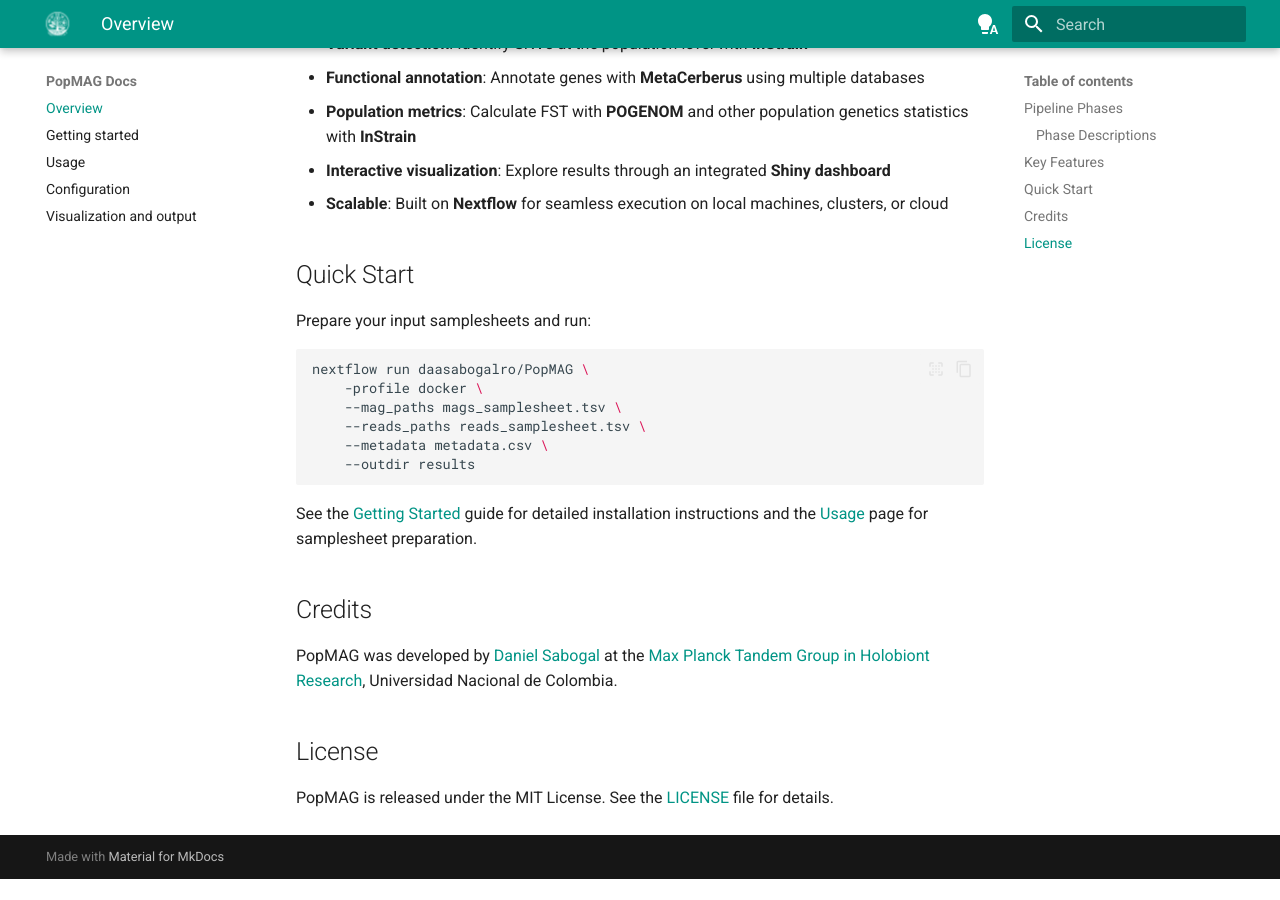
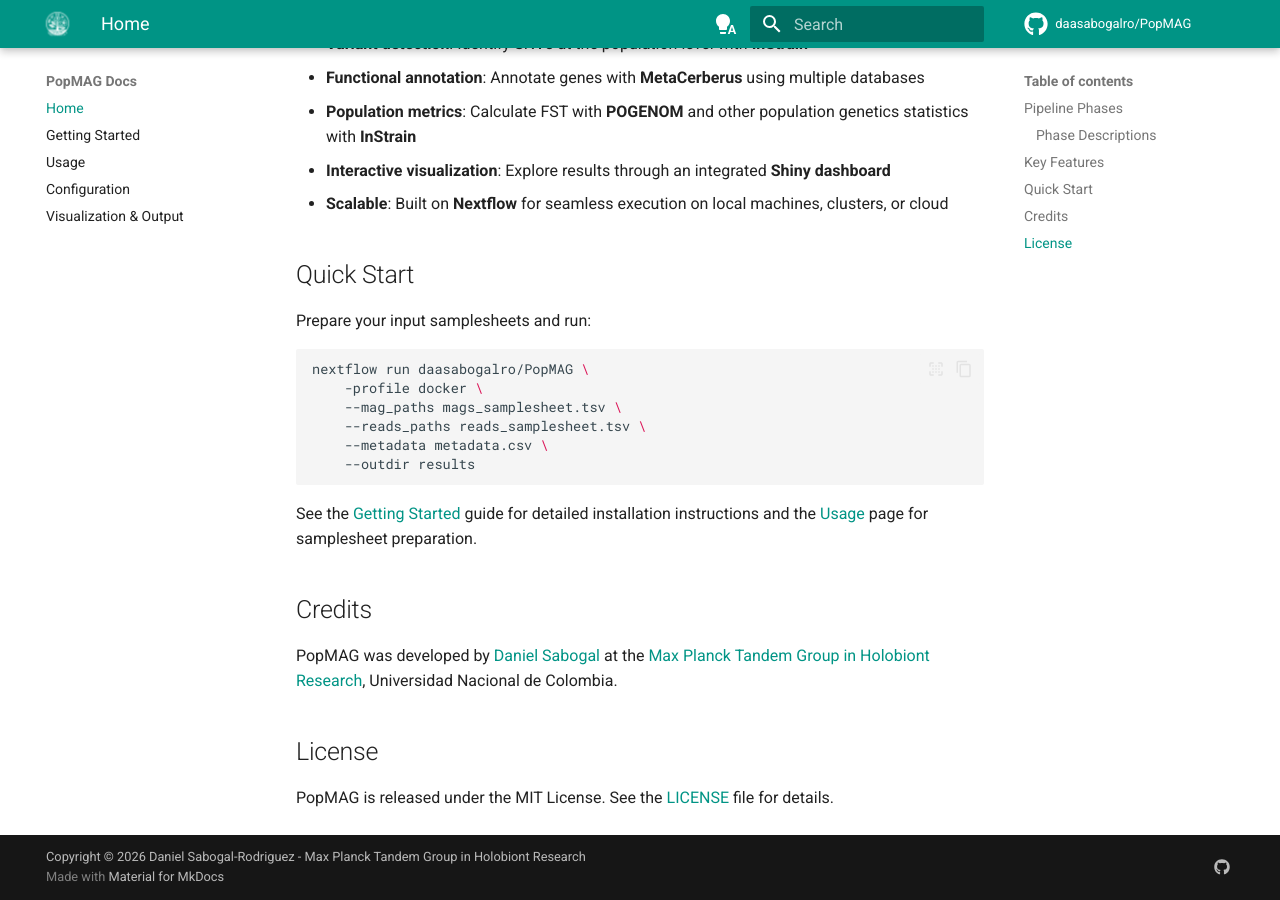
Before and after one commit to daasabogalro/popmag_docs, an MkDocs documentation site: the page built from docs/index.md, in a window 1280 px wide and 900 px high, scrolled down 1778 px. Built offline with MkDocs 1.6.1 and Material for MkDocs 9.7.7, drawn with Linux system fonts in a browser that asks for light colours; comment, search, counter and statistics services are not loaded; before the commit the page ends 2657 px from its top, so only the background shows below that.

Commit message:
Add author, co´pyright and github links

```diff
--- a/mkdocs.yml
+++ b/mkdocs.yml
@@ -1,6 +1,14 @@
 site_name: PopMAG Docs
-site_description: Population genomics analyses from metagenome-assembled genomes
-site_url: https://github.com/daasabogalro/popmag
+site_url: https://daasabogalro.github.io/popmag_docs/
+site_author: Daniel Antonio Sabogal
+site_description: "PopMAG: A Nextflow pipeline for population genomics analyses from metagenome-assembled genomes."
+
+#Repository
+repo_url: https://github.com/daasabogalro/PopMAG
+repo_name: daasabogalro/PopMAG
+
+#Copyright
+copyright: Copyright &copy; 2026 Daniel Sabogal-Rodriguez - <a href="https://holobionts.xyz">Max Planck Tandem Group in Holobiont Research</a>
 
 theme:
   name: material
@@ -26,24 +34,53 @@ theme:
   features:
     - content.code.copy
     - content.code.select
+    - content.tabs.link
+    - navigation.instant
+    - navigation.tracking
+    - navigation.top
+    - search.highlight
+    - search.suggest
+    - toc.follow
 
   logo: img/Logo_Holobiont.png
   favicon: img/Logo_Holobiont.png
+  icon:
+    repo: fontawesome/brands/github
 
 nav:
-- Overview: 'index.md'
-- Getting started: 'started.md'
-- Usage: 'usage.md'
-- Configuration: 'config.md'
-- Visualization and output: 'visualization.md'
+  - Home: index.md
+  - Getting Started: started.md
+  - Usage: usage.md
+  - Configuration: config.md
+  - Visualization & Output: visualization.md
+
+plugins:
+  - search
 
 markdown_extensions:
   - admonition
   - pymdownx.details
-  - pymdownx.superfences
+  - pymdownx.superfences:
+      custom_fences:
+        - name: mermaid
+          class: mermaid
+          format: !!python/name:pymdownx.superfences.fence_code_format
   - pymdownx.highlight:
       anchor_linenums: true
       line_spans: __span
       pygments_lang_class: true
   - pymdownx.inlinehilite
   - pymdownx.snippets
+  - pymdownx.tabbed:
+      alternate_style: true
+  - attr_list
+  - md_in_html
+  - tables
+  - toc:
+      permalink: true
+
+extra:
+  social:
+    - icon: fontawesome/brands/github
+      link: https://github.com/daasabogalro/PopMAG
+      name: PopMAG on GitHub
```
